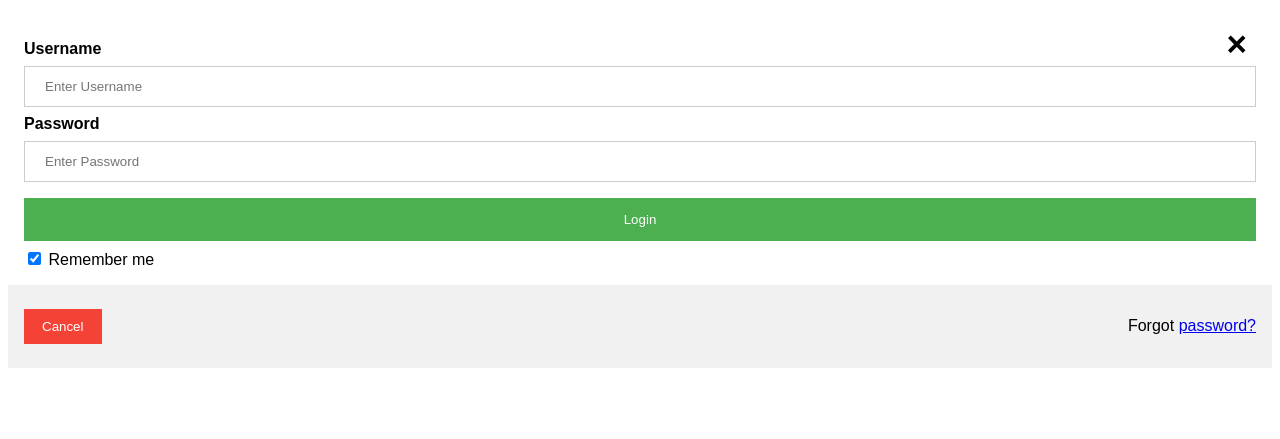
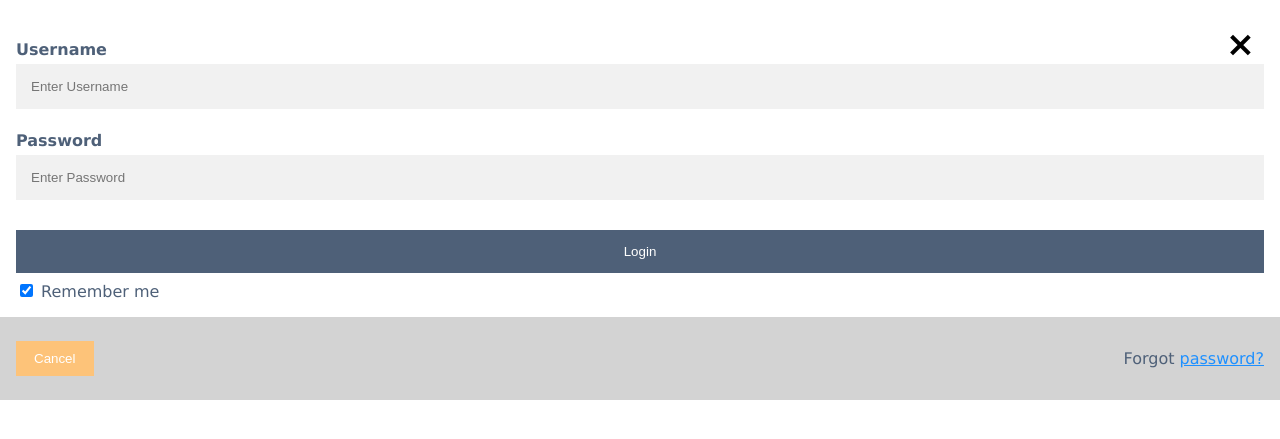
Before and after one commit to Orhon/FlexiDating, a PHP site: page /login.html in a window 1280 px wide. Shown: the top 439 px of the page. Run offline with PHP 8.4, Linux system fonts and the light colour scheme.

Commit message:
aanpassing login.html met main_css.css

```diff
--- a/css/main_css.css
+++ b/css/main_css.css
@@ -5,14 +5,8 @@
 	font-family:Verdana, Geneva, sans-serif;
 	margin:0;
 	padding:0;
-    background-color: floralwhite;
+    background-color: white;
     color: #4e6078;
-}
-
-img {
-   border: none;
-   float: left;
-   margin: 0 1.25em 0.5em 0;
 }
 
 clear {
@@ -51,6 +45,7 @@
     clear: both;
     text-align: center;
     color: white;
+    font-size: 12px;
 }
 
 
@@ -82,11 +77,22 @@
 #topmenu ul li a:active,
 #topmenu ul li a.actief {
     text-decoration: none;
-    background: #fdc379;
+    background: white;
     color: #4e6078;
 }
 
 
+/**** images ****/
+img {
+   border: none;
+   float: left;
+   margin: 0 1.25em 0.5em 0;
+}
+
+img.avatar {
+    width: 40%;
+    border-radius: 50%;
+}
 
 
 /**** clearfix hack ****/
@@ -94,17 +100,12 @@
 .clearFix:after {
     content: " ";
     display: table;
-}
-
-.clearFix:after {
     clear: both;
 }
-
 /* enkel voor IE6/7 */
 .clearFix {
     *zoom: 1;
 }
-
 .leftcolumn {
     color: #FF0000;
 }
@@ -122,9 +123,9 @@
     box-sizing: border-box;
 }
 
-/**** Set a style for all buttons ****/
+/**** buttons ****/
 button {
-    background-color: #4CAF50;
+    background-color: #4e6078;
     color: white;
     padding: 14px 20px;
     margin: 8px 0;
@@ -141,7 +142,7 @@
 .cancelbtn {
     width: auto;
     padding: 10px 18px;
-    background-color:#f44336;
+    background-color:#fdc379;
 }
 
 /* Center the image and position the close button */
@@ -149,11 +150,6 @@
     text-align: center;
     margin: 24px 0 12px 0;
     position: relative;
-}
-
-img.avatar {
-    width: 40%;
-    border-radius: 50%;
 }
 
 .container {
@@ -272,6 +268,11 @@
 /* Add padding to containers */
 .container {
     padding: 16px;
+    background-color: lightgrey;
+}
+
+.inloggen {
+    padding: 16px;
     background-color: white;
 }
 
--- a/index.html
+++ b/index.html
@@ -18,7 +18,7 @@
             <nav id="topmenu">
 
             <ul>
-                <li><a href="test.html">test</a></li>
+                <li><a href="login.html">login</a></li>
                 <li><a href="test2.html">test 2</a></li>
             </ul>
 
--- a/login.html
+++ b/login.html
@@ -2,128 +2,7 @@
 <html>
 <head>
 <meta name="viewport" content="width=device-width, initial-scale=1">
-<style>
-body {font-family: Arial, Helvetica, sans-serif;}
-
-/* Full-width input fields */
-input[type=text], input[type=password] {
-  width: 100%;
-  padding: 12px 20px;
-  margin: 8px 0;
-  display: inline-block;
-  border: 1px solid #ccc;
-  box-sizing: border-box;
-}
-
-/* Set a style for all buttons */
-button {
-  background-color: #4CAF50;
-  color: white;
-  padding: 14px 20px;
-  margin: 8px 0;
-  border: none;
-  cursor: pointer;
-  width: 100%;
-}
-
-button:hover {
-  opacity: 0.8;
-}
-
-/* Extra styles for the cancel button */
-.cancelbtn {
-  width: auto;
-  padding: 10px 18px;
-  background-color: #f44336;
-}
-
-/* Center the image and position the close button */
-.imgcontainer {
-  text-align: center;
-  margin: 24px 0 12px 0;
-  position: relative;
-}
-
-img.avatar {
-  width: 40%;
-  border-radius: 50%;
-}
-
-.container {
-  padding: 16px;
-}
-
-span.psw {
-  float: right;
-  padding-top: 16px;
-}
-
-/* The Modal (background) */
-.modal {
-  display: none; /* Hidden by default */
-  position: fixed; /* Stay in place */
-  z-index: 1; /* Sit on top */
-  left: 0;
-  top: 0;
-  width: 100%; /* Full width */
-  height: 100%; /* Full height */
-  overflow: auto; /* Enable scroll if needed */
-  background-color: rgb(0,0,0); /* Fallback color */
-  background-color: rgba(0,0,0,0.4); /* Black w/ opacity */
-  padding-top: 60px;
-}
-
-/* Modal Content/Box */
-.modal-content {
-  background-color: #fefefe;
-  margin: 5% auto 15% auto; /* 5% from the top, 15% from the bottom and centered */
-  border: 1px solid #888;
-  width: 80%; /* Could be more or less, depending on screen size */
-}
-
-/* The Close Button (x) */
-.close {
-  position: absolute;
-  right: 25px;
-  top: 0;
-  color: #000;
-  font-size: 35px;
-  font-weight: bold;
-}
-
-.close:hover,
-.close:focus {
-  color: red;
-  cursor: pointer;
-}
-
-/* Add Zoom Animation */
-.animate {
-  -webkit-animation: animatezoom 0.6s;
-  animation: animatezoom 0.6s
-}
-
-@-webkit-keyframes animatezoom {
-  from {-webkit-transform: scale(0)}
-  to {-webkit-transform: scale(1)}
-}
-
-@keyframes animatezoom {
-  from {transform: scale(0)}
-  to {transform: scale(1)}
-}
-
-/* Change styles for span and cancel button on extra small screens */
-@media screen and (max-width: 300px) {
-  span.psw {
-     display: block;
-     float: none;
-  }
-  .cancelbtn {
-     width: 100%;
-  }
-}
-</style>
+<link href="css/main_css.css" rel="stylesheet">
 </head>
 <body>
 
@@ -132,7 +11,7 @@
       <span onclick="document.getElementById('id01').style.display='none'" class="close" title="Close Modal">&times;</span>
      </div>
 
-    <div class="container">
+    <div class="inloggen">
       <label for="uname"><b>Username</b></label>
       <input type="text" placeholder="Enter Username" name="uname" required>
 
@@ -145,12 +24,12 @@
       </label>
     </div>
 
-    <div class="container" style="background-color:#f1f1f1">
+    <div class="container">
       <button type="button" onclick="document.getElementById('id01').style.display='none'" class="cancelbtn">Cancel</button>
       <span class="psw">Forgot <a href="#">password?</a></span>
     </div>
   </form>
-</div>
+
 
 
 <script src="login_validatie.js"></script>
```
